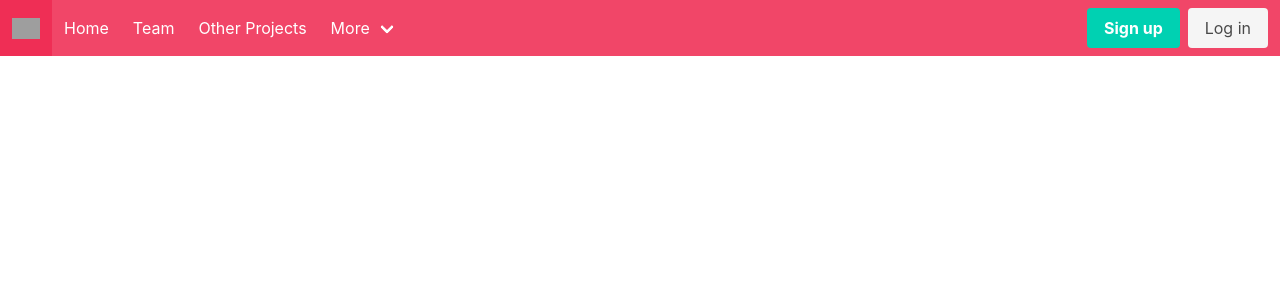
After one commit to jsmithdataanalytics/pokedex, a Django app: template website/templates/website/base.html in a window 1280 px wide. The commit adds this page. Shown: the top 300 px of the page. Run offline with Django 3.2, Linux system fonts and the light colour scheme; the template is opened without the code that fills it, so the values that code supplies are empty; some libraries are stand-ins or nearby versions; grey boxes are pictures that could not be loaded.

Commit message:
Started Bulma frontend

```diff
--- /dev/null
+++ b/website/templates/website/base.html
@@ -0,0 +1,75 @@
+<!DOCTYPE html>
+<html lang="en">
+    <head>
+        {% block title %}<title>Pokédex</title>{% endblock %}
+        {% block style %}<link rel="stylesheet" type="text/css" href="https://cdn.jsdelivr.net/npm/bulma@0.8.0/css/bulma.min.css" />{% endblock %}
+    </head>
+    <body>
+        <nav class="navbar is-danger" role="navigation" aria-label="main navigation">
+            <div class="navbar-brand">
+                <a class="navbar-item" href="/">
+                    <img src="https://upload.wikimedia.org/wikipedia/en/3/39/Pokeball.PNG" width="28" height="28" alt="Logo">
+                </a>
+
+                <a role="button" class="navbar-burger burger" aria-label="menu" aria-expanded="false"
+                   data-target="navbarBasicExample">
+                    <span aria-hidden="true"></span>
+                    <span aria-hidden="true"></span>
+                    <span aria-hidden="true"></span>
+                </a>
+            </div>
+
+            <div id="navbarBasicExample" class="navbar-menu">
+                <div class="navbar-start">
+                    <a class="navbar-item" href="/">
+                        Home
+                    </a>
+
+                    <a class="navbar-item">
+                        Team
+                    </a>
+
+                    <a class="navbar-item" href="https://www.youtube.com/user/TraceurJames/videos" target="new">
+                        Other Projects
+                    </a>
+
+                    <div class="navbar-item has-dropdown is-hoverable">
+                        <a class="navbar-link">
+                            More
+                        </a>
+
+                        <div class="navbar-dropdown">
+                            <a class="navbar-item">
+                                About
+                            </a>
+                            <a class="navbar-item">
+                                Jobs
+                            </a>
+                            <a class="navbar-item">
+                                Contact
+                            </a>
+                            <hr class="navbar-divider">
+                            <a class="navbar-item">
+                                Report an issue
+                            </a>
+                        </div>
+                    </div>
+                </div>
+
+                <div class="navbar-end">
+                    <div class="navbar-item">
+                        <div class="buttons">
+                            <a class="button is-primary">
+                                <strong>Sign up</strong>
+                            </a>
+                            <a class="button is-light">
+                                Log in
+                            </a>
+                        </div>
+                    </div>
+                </div>
+            </div>
+        </nav>
+        {% block content %}{% endblock %}
+    </body>
+</html>
```
Also changed, not shown: website/templates/website/index.html (+11 -6 lines), website/templates/website/profile.html (+6 -1 lines).
